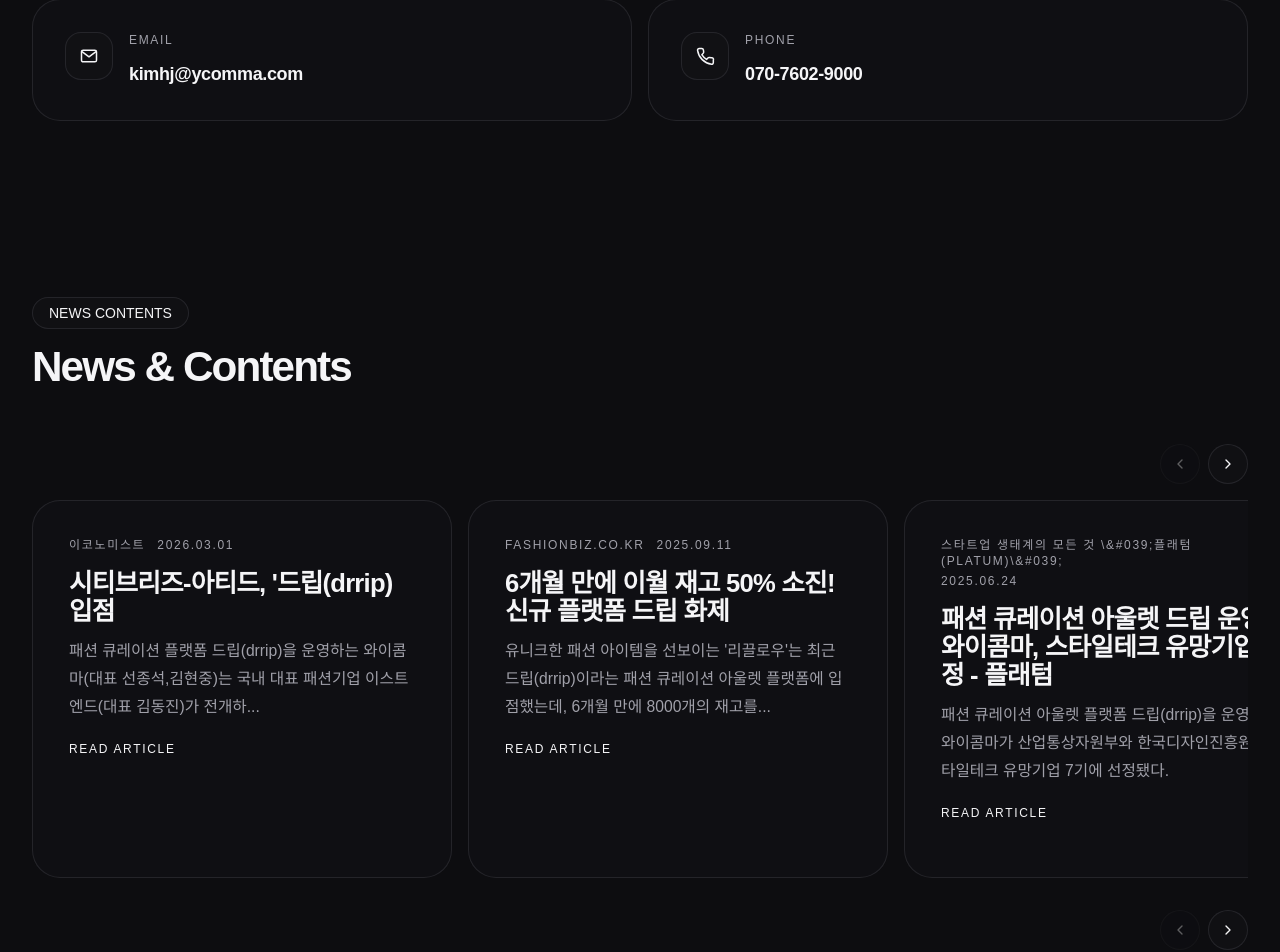
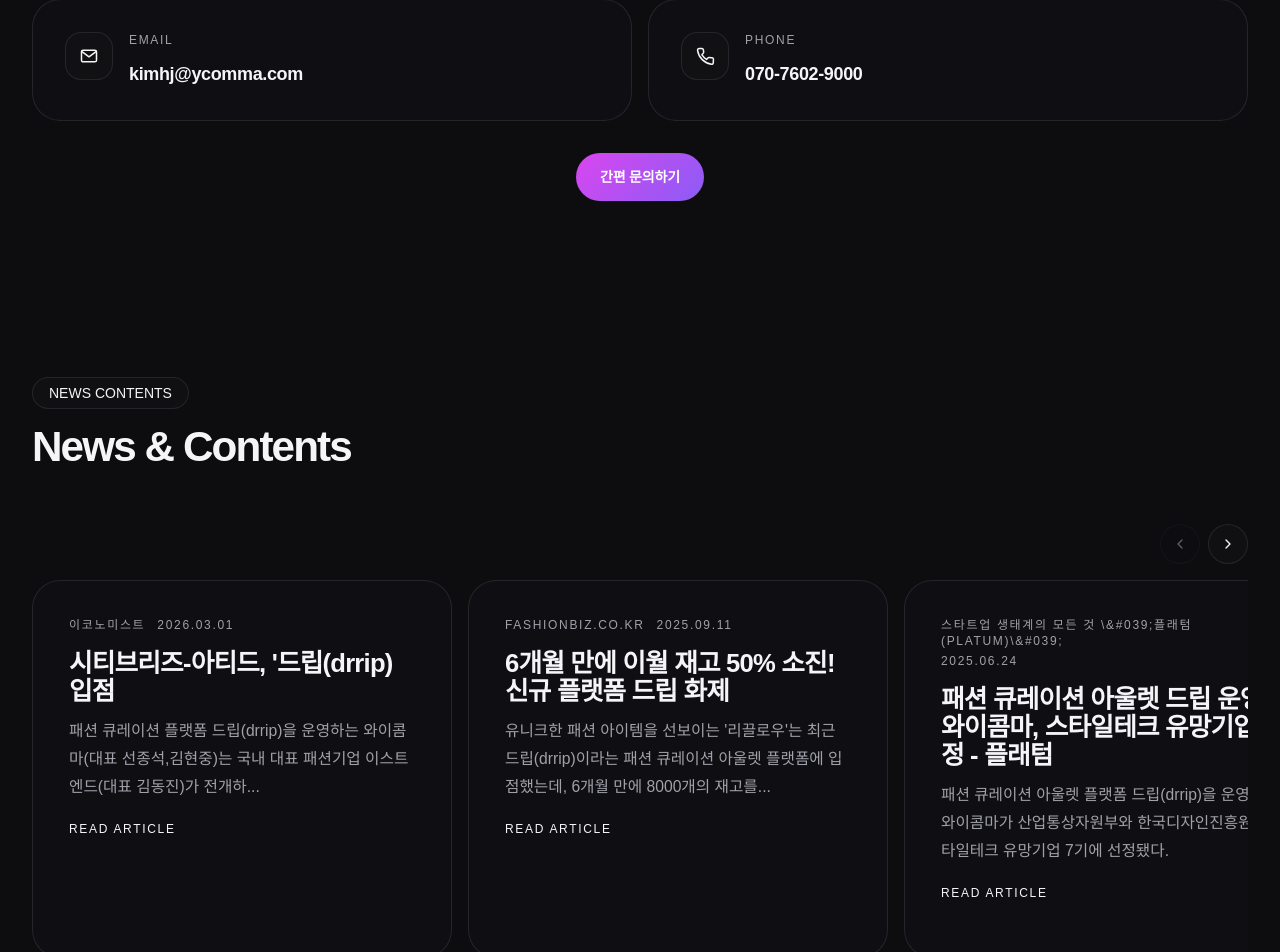
Before and after one commit to ycommaDev/ycommahompage, a Next.js app: page / in a window 1280 px wide. Shown: the part 6785-7737 px from the top of the page. Built offline with nearby package versions, Linux system fonts and the light colour scheme.

Commit message:
Update contact CTA content

```diff
--- a/components/site/site-preview.tsx
+++ b/components/site/site-preview.tsx
@@ -623,6 +623,22 @@ export function SitePreview({ content }: SitePreviewProps) {
           </CardSurface>
 
         </div>
+        {content.contact.formCtaLabel && content.contact.formCtaHref ? (
+          <div className="mt-8 flex justify-center">
+            <a
+              href={content.contact.formCtaHref}
+              target={content.contact.formCtaHref.startsWith("#") ? undefined : "_blank"}
+              rel={content.contact.formCtaHref.startsWith("#") ? undefined : "noreferrer"}
+              className="inline-flex items-center justify-center rounded-full px-6 py-3.5 text-sm font-semibold tracking-[-0.01em] transition-transform duration-200 hover:-translate-y-0.5"
+              style={{
+                background: `linear-gradient(135deg, ${theme.accentFrom}, ${theme.accentTo})`,
+                color: "#ffffff",
+              }}
+            >
+              {content.contact.formCtaLabel}
+            </a>
+          </div>
+        ) : null}
       </SectionShell>
 
       <SectionShell
--- a/data/site-content.snapshot.json
+++ b/data/site-content.snapshot.json
@@ -326,8 +326,8 @@
       "개발 외주 문의",
       "소개서 제작 문의"
     ],
-    "formCtaLabel": "문의 남기기",
-    "formCtaHref": "mailto:contact@ycomma.com",
+    "formCtaLabel": "간편 문의하기",
+    "formCtaHref": "https://forms.gle/LQY5SFWjQZx9NYpBA",
     "footer": {
       "ceo": "김현중, 선종석",
       "address": "서울창업허브 공덕 별관 418호",
```
